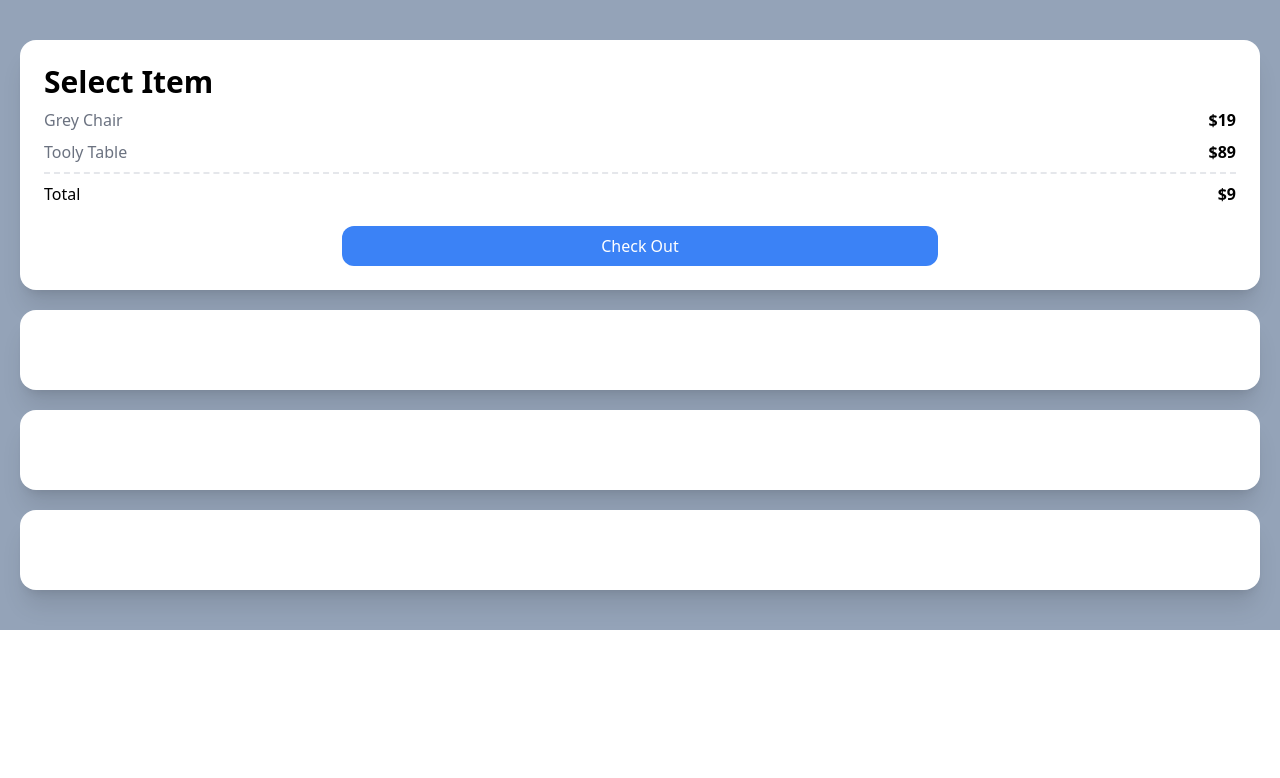
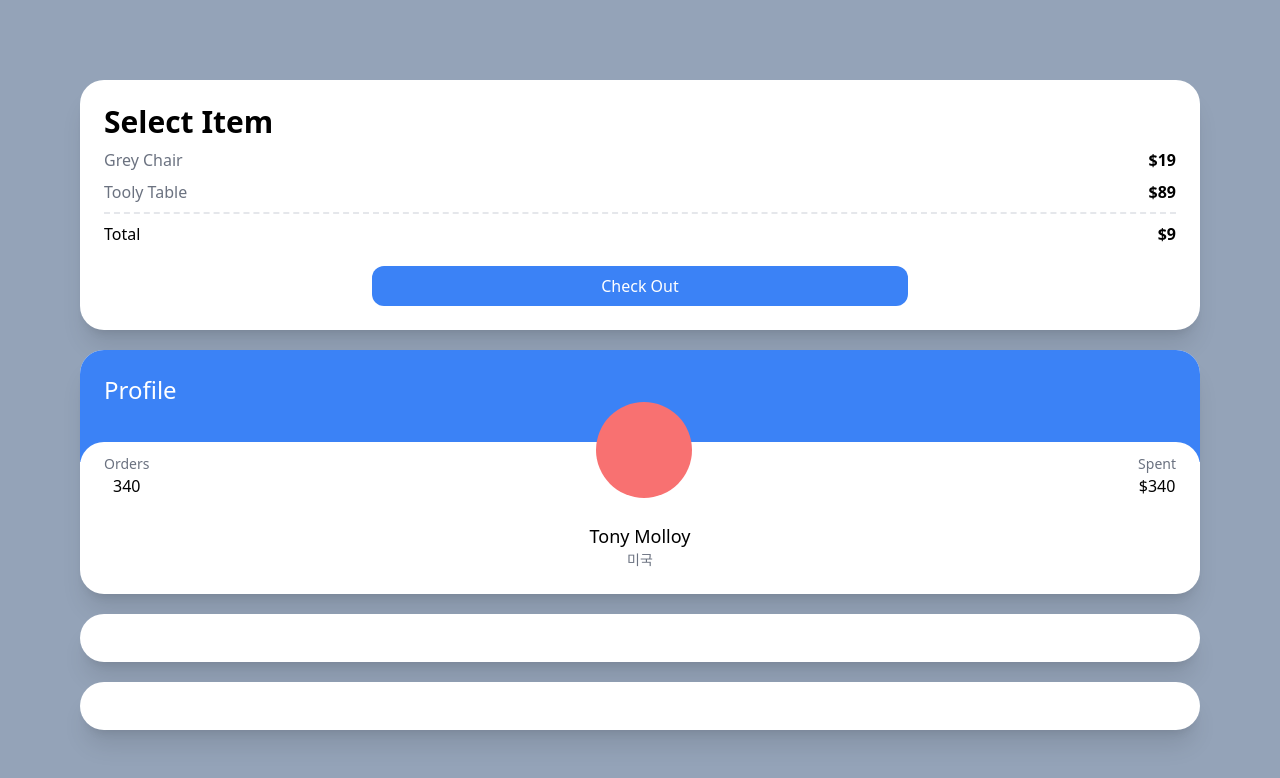
Before and after one commit to JiHunSong94/carrot-market, a Next.js app: page / in a window 1280 px wide. Shown: the top 778 px of the page. Built offline with nearby package versions, Linux system fonts and the light colour scheme.

Commit message:
2.1 TAILWIND - Test Drive Part Two

```diff
--- a/pages/index.tsx
+++ b/pages/index.tsx
@@ -1,7 +1,7 @@
 export default function Home() {
   return (
-    <div className="flex flex-col space-y-5 bg-slate-400 py-10 px-5">
-      <div className="rounded-2xl bg-white p-6 shadow-xl">
+    <div className="flex flex-col space-y-5 bg-slate-400 py-20 px-20">
+      <div className="rounded-3xl bg-white p-6 shadow-xl">
         <span className="text-3xl font-semibold">Select Item</span>
         <div className="my-2 flex justify-between">
           <span className="text-gray-500">Grey Chair</span>
@@ -19,9 +19,30 @@ export default function Home() {
           Check Out
         </div>
       </div>
-      <div className="rounded-2xl bg-white p-10 shadow-xl"></div>
-      <div className="rounded-2xl bg-white p-10 shadow-xl"></div>
-      <div className="rounded-2xl bg-white p-10 shadow-xl"></div>
+      <div className="overflow-hidden rounded-3xl bg-white shadow-xl">
+        <div className="bg-blue-500 p-6 pb-14">
+          <span className="text-2xl text-white">Profile</span>
+        </div>
+        <div className="relative -top-5 rounded-3xl bg-white p-6">
+          <div className="relative -top-16 flex items-end justify-between">
+            <div className="flex flex-col items-center">
+              <span className="text-sm text-gray-500">Orders</span>
+              <span className="font-medium">340</span>
+            </div>
+            <div className="h-24 w-24 rounded-full bg-red-400" />
+            <div className="flex flex-col items-center">
+              <span className="text-sm text-gray-500">Spent</span>
+              <span className="font-medium">$340</span>
+            </div>
+          </div>
+          <div className=" relative  -mt-10 -mb-5 flex flex-col items-center">
+            <span className="text-lg font-medium">Tony Molloy</span>
+            <span className="text-sm text-gray-500">미국</span>
+          </div>
+        </div>
+      </div>
+      <div className="rounded-3xl bg-white p-6 shadow-xl"></div>
+      <div className="rounded-3xl bg-white p-6 shadow-xl"></div>
     </div>
   );
 }
```
